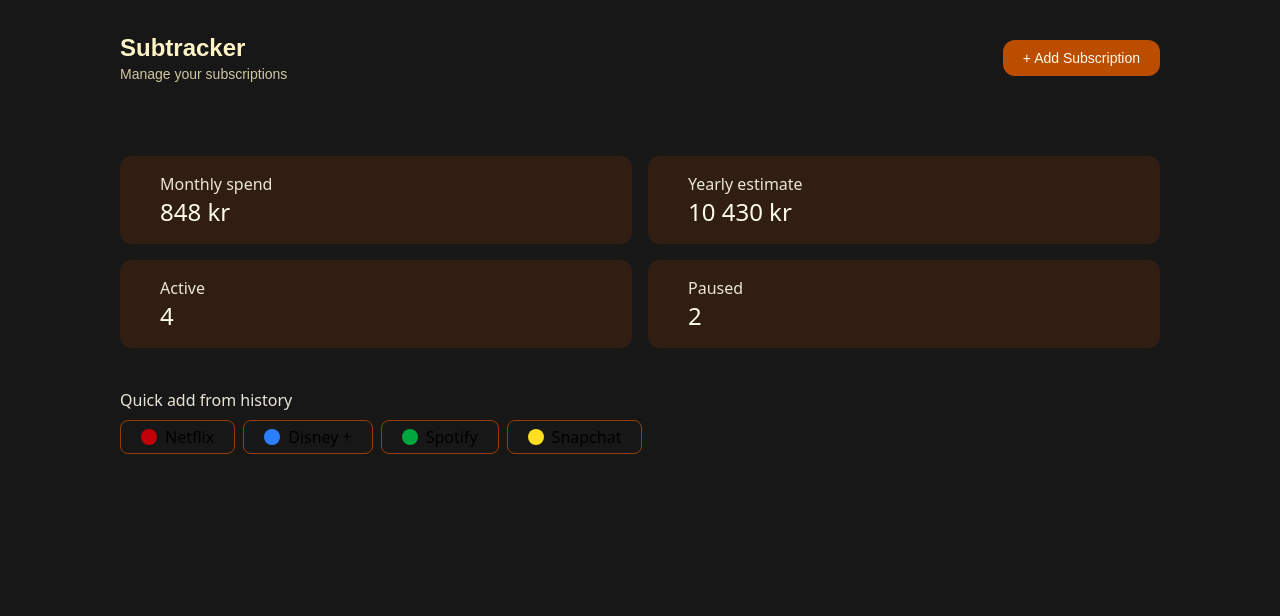
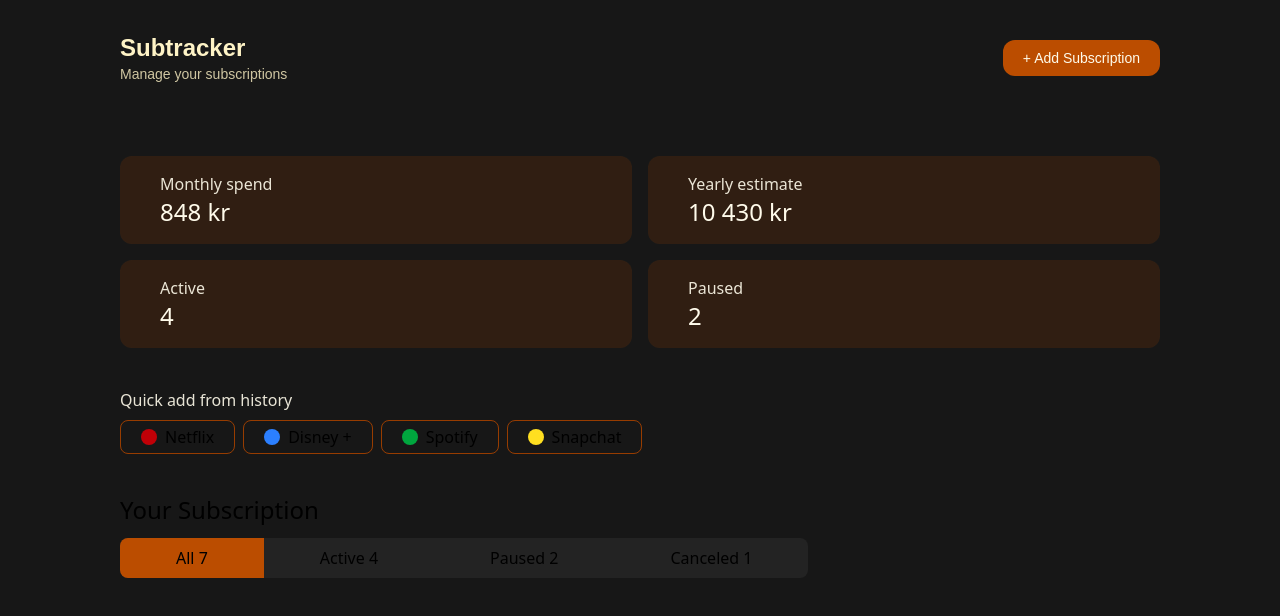
Before and after one commit to ellinorjohansson/subscription-hub, a Next.js app: page / in a window 1280 px wide. Shown: the top 616 px of the page. Built offline with nearby package versions, Linux system fonts and the light colour scheme.

Commit message:
✨(feature): added your subscription section component

```diff
--- a/app/page.tsx
+++ b/app/page.tsx
@@ -1,11 +1,13 @@
 import OverviewSection from "@/src/components/OverviewSection";
 import QuickAddSection from "@/src/components/QuickAddSection";
+import YourSubscription from "@/src/components/YourSubscription";
 
 export default function Home() {
   return (
     <main className="flex flex-col flex-1 font-sans dark:bg-black">
       <OverviewSection />
       <QuickAddSection />
+      <YourSubscription />
     </main>
   );
 }
--- /dev/null
+++ b/src/components/YourSubscription.tsx
@@ -0,0 +1,23 @@
+const YourSubscription = () => {
+  return (
+    <section className="px-30 mt-10">
+      <h2 className="text-2xl mb-3">Your Subscription</h2>
+      <div className="inline-flex rounded-lg overflow-hidden bg-gray-50/5">
+        <button className="px-14 py-2 bg-amber-700 cursor-pointer">
+          All 7
+        </button>
+        <button className="px-14 py-2 cursor-pointer">
+          Active 4
+        </button>
+        <button className="px-14 py-2 cursor-pointer">
+          Paused 2
+        </button>
+        <button className="px-14 py-2 cursor-pointer">
+          Canceled 1
+        </button>
+      </div>
+    </section>
+  )
+}
+
+export default YourSubscription;
```
